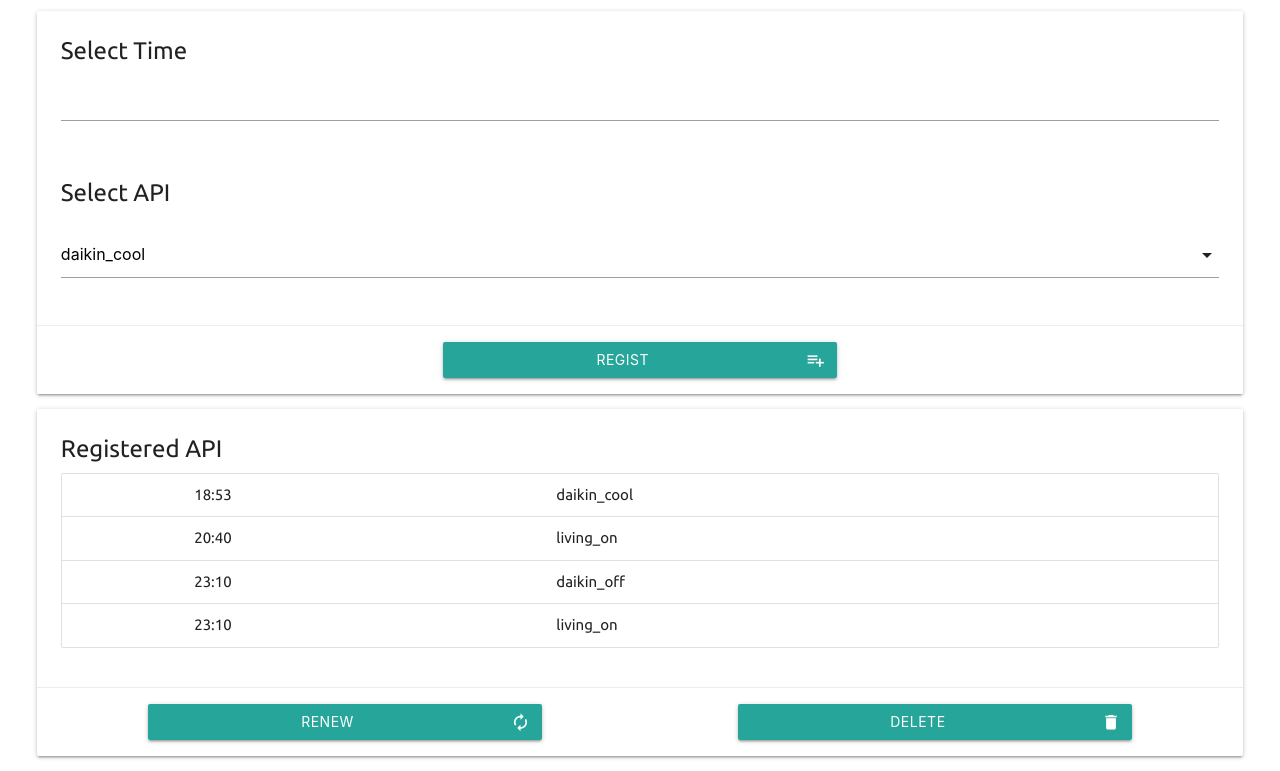
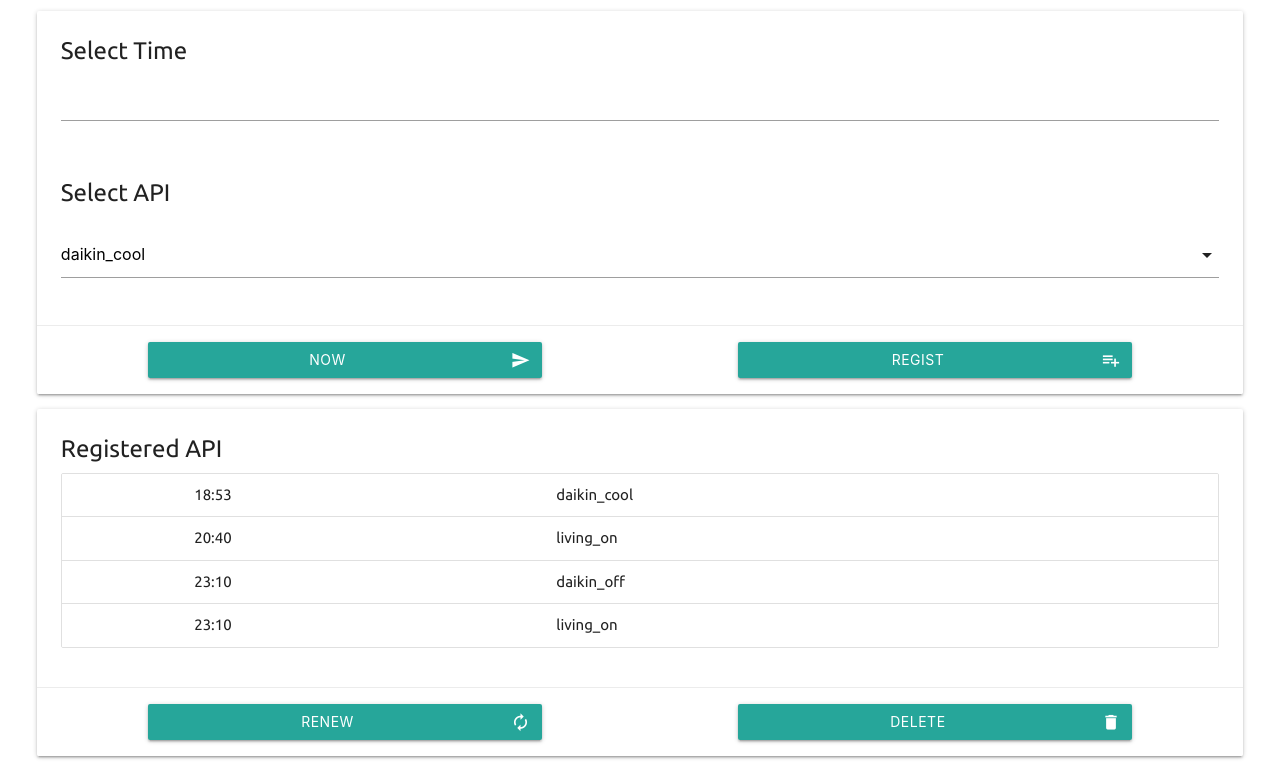
Before and after one commit to adeliae1316/schedule, a plain HTML site: page index.html in a window 1280 px wide. Shown: the part 108-879 px from the top of the page. Drawn offline with nearby package versions, Linux system fonts and the light colour scheme.

Commit message:
add now button

```diff
--- a/index.html
+++ b/index.html
@@ -59,11 +59,15 @@
           </div>
           <div class="card-action">
             <div class="row">
-              <div class="col s4"></div>
+              <div class="col s1"></div>
+              <button class="btn waves-effect waves-light col s4" name="action" id="btn_now">Now
+                <i class="material-icons right">send</i>
+              </button>
+              <div class="col s2"></div>
               <button class="btn waves-effect waves-light col s4" name="action" id="btn_regist">Regist
                 <i class="material-icons right">playlist_add</i>
               </button>
-              <div class="col s4"></div>
+              <div class="col s1"></div>
             </div>
           </div>
         </div>
```
